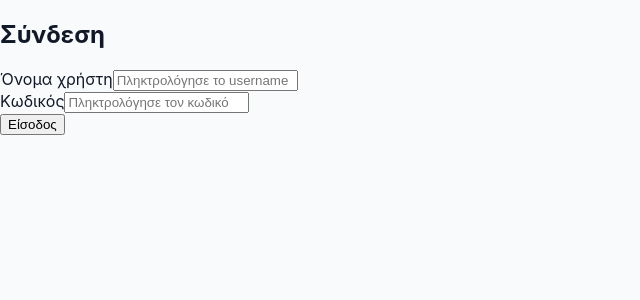
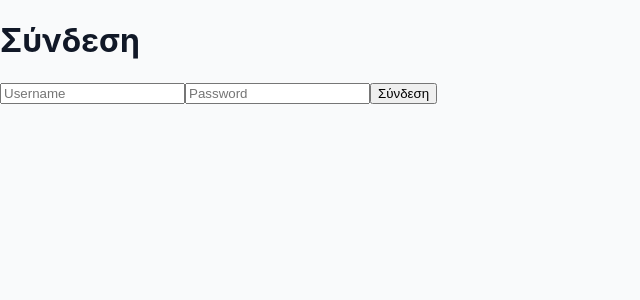
Before and after one commit to Sunn83/ai-docs-app, a Next.js app in the folder frontend/: page /login in a window 1280 px wide. Shown: the top 300 px of the page, without its empty margins (0-640 px from the left). Built offline with nearby package versions, Linux system fonts and the light colour scheme.

Commit message:
Update page.tsx

```diff
--- a/frontend/app/login/page.tsx
+++ b/frontend/app/login/page.tsx
@@ -1,74 +1,43 @@
 "use client";
 
-import { useState } from "react";
-import { signIn } from "next-auth/react";
-import { useRouter } from "next/navigation";
+import { useSearchParams } from "next/navigation";
 
 export default function LoginPage() {
-  const router = useRouter();
-  const [username, setUsername] = useState("");
-  const [password, setPassword] = useState("");
-  const [error, setError] = useState("");
+  const searchParams = useSearchParams();
+  const error = searchParams.get("error");
 
-  const handleSubmit = async (e: React.FormEvent) => {
-    e.preventDefault();
-    setError("");
-
-    if (!username || !password) {
-      setError("Συμπλήρωσε όλα τα πεδία");
-      return;
-    }
-
-    const res = await signIn("credentials", {
-      redirect: false,
-      username,
-      password,
-    });
-
-    if (res?.error) {
-      setError("Λάθος στοιχεία σύνδεσης");
-    } else {
-      router.push("/chat");
-    }
-  };
+  const message =
+    error === "CredentialsSignin"
+      ? "Λάθος Στοιχεία"
+      : error
+      ? "Άγνωστο σφάλμα"
+      : null;
 
   return (
-    <div className="flex items-center justify-center min-h-screen bg-gray-100">
-      <form
-        onSubmit={handleSubmit}
-        className="bg-white p-8 rounded-2xl shadow-lg w-full max-w-sm"
-      >
-        <h2 className="text-2xl font-bold text-center mb-6">Σύνδεση</h2>
+    <div className="flex flex-col items-center justify-center h-screen">
+      <h1 className="text-2xl font-bold mb-4">Σύνδεση</h1>
+      {message && <p className="text-red-600 mb-4">{message}</p>}
 
-        <div className="mb-4">
-          <label className="block text-sm font-medium mb-1">Όνομα χρήστη</label>
+      <form method="post" action="/api/auth/callback/credentials" className="flex flex-col gap-2 w-64">
         <input
+          name="username"
           type="text"
-            value={username}
-            onChange={(e) => setUsername(e.target.value)}
-            className="w-full border rounded-md p-2"
-            placeholder="Πληκτρολόγησε το username"
+          placeholder="Username"
+          required
+          className="p-2 border rounded"
         />
-        </div>
-
-        <div className="mb-4">
-          <label className="block text-sm font-medium mb-1">Κωδικός</label>
         <input
+          name="password"
           type="password"
-            value={password}
-            onChange={(e) => setPassword(e.target.value)}
-            className="w-full border rounded-md p-2"
-            placeholder="Πληκτρολόγησε τον κωδικό"
+          placeholder="Password"
+          required
+          className="p-2 border rounded"
         />
-        </div>
-
-        {error && <p className="text-red-500 text-sm mb-3">{error}</p>}
-
         <button
           type="submit"
-          className="w-full bg-blue-600 text-white py-2 rounded-md hover:bg-blue-700 transition"
+          className="mt-2 bg-blue-600 text-white p-2 rounded hover:bg-blue-700"
         >
-          Είσοδος
+          Σύνδεση
         </button>
       </form>
     </div>
```
Lines whose indentation alone changed are shown as unchanged.
